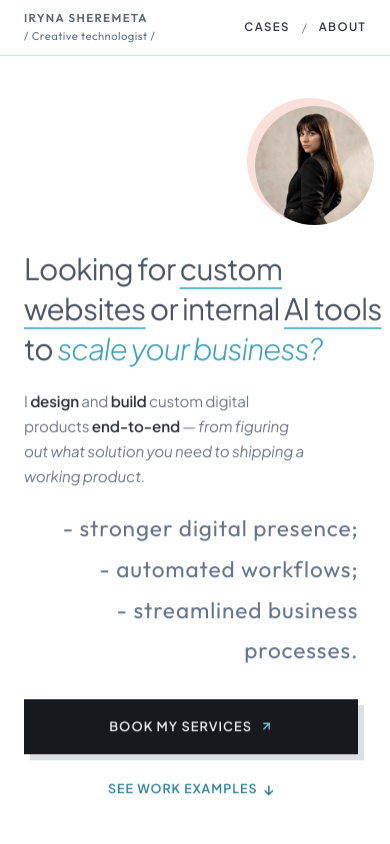
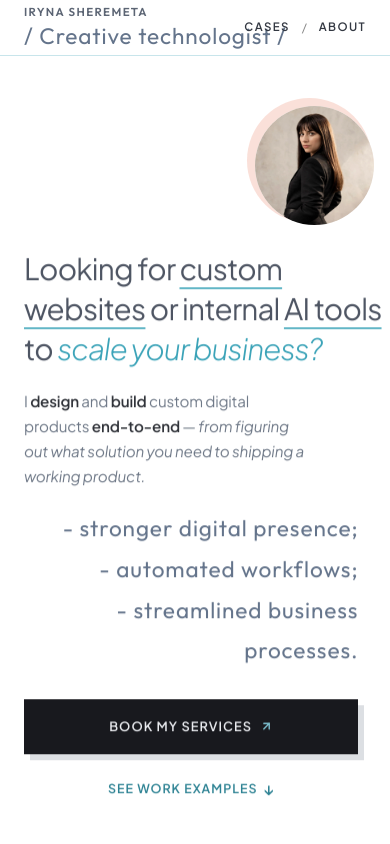
Before and after one commit to Irene2828/porfoliojuly, a Next.js app: page / in a window 390 px wide. Shown: the top 844 px of the page. Built offline with nearby package versions, Linux system fonts and the light colour scheme; no server answers; the database is empty.

Commit message:
style: mobile header — double title size

```diff
--- a/src/app/components/Header.css
+++ b/src/app/components/Header.css
@@ -398,7 +398,7 @@
   .mobile-brand-title {
     display: block !important;
     font-family: var(--font-heading), Outfit, sans-serif;
-    font-size: 10.5px !important; /* +5% */
+    font-size: 21px !important; /* doubled */
     font-weight: 400 !important;
     color: #64748b !important;
     letter-spacing: 0.04em !important;
@@ -451,7 +451,7 @@
     align-self: flex-start !important;
   }
   .mobile-brand-title {
-    font-size: 11.29px !important; /* +5% */
+    font-size: 22.58px !important; /* doubled */
     text-align: left !important;
     align-self: flex-start !important;
   }
```
